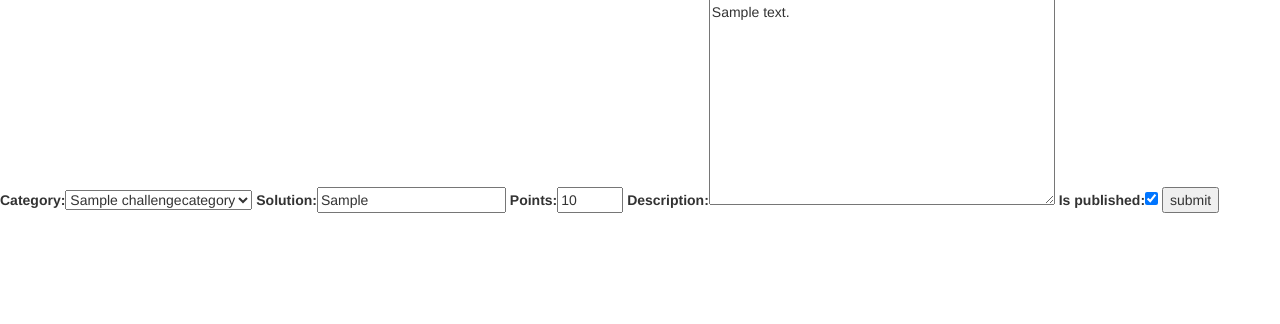
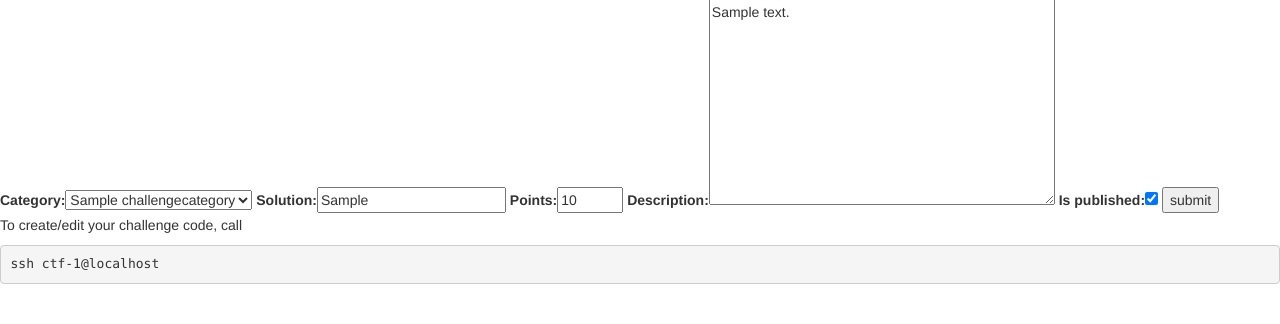
Before and after one commit to Fxrh/ctf_server, a Django app: page /challenge/1/edit/ in a window 1280 px wide. Shown: the part 123-447 px from the top of the page. Run offline with Django 3.2, Linux system fonts and the light colour scheme; a user stored in the database is signed in; tables that the repository leaves empty hold one stand-in row (values such as "Sample post"); some libraries are stand-ins or nearby versions.

Commit message:
Add note how to edit code, fix redirect

```diff
--- a/web/challenges/templates/challenges/edit.html
+++ b/web/challenges/templates/challenges/edit.html
@@ -13,4 +13,8 @@
 <input type="submit" value="submit">
 </form>
 
+<p>To create/edit your challenge code, call
+<pre>ssh ctf-{{ challenge.id }}@localhost</pre>
+</p>
+
 {% endblock %}
--- a/web/challenges/views.py
+++ b/web/challenges/views.py
@@ -84,7 +84,7 @@ def createChallenge(request):
                 context['error_msg'] = "A challenge with this name already exists."
             else:
                 challenge = Challenge.create_challenge(name, 'SomeFlag', user, 100, category )
-                return redirect("challenges:info", challenge_id=challenge.id)
+                return redirect("challenges:edit", challenge_id=challenge.id)
         else:
             context['error_msg'] = "Bad data"
     else:
```
